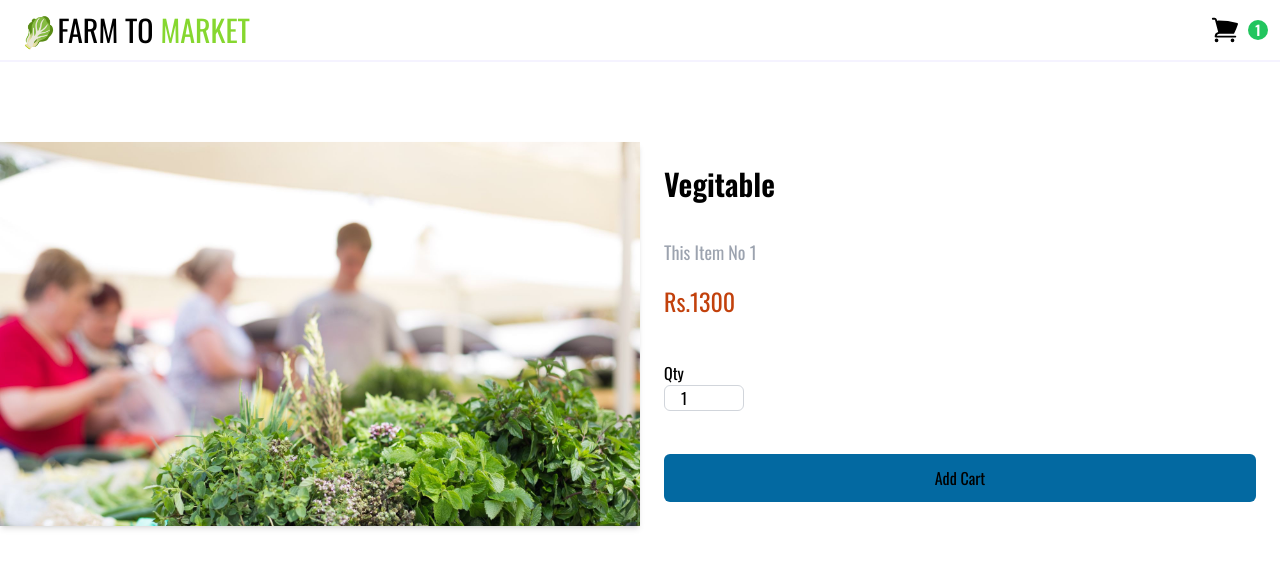
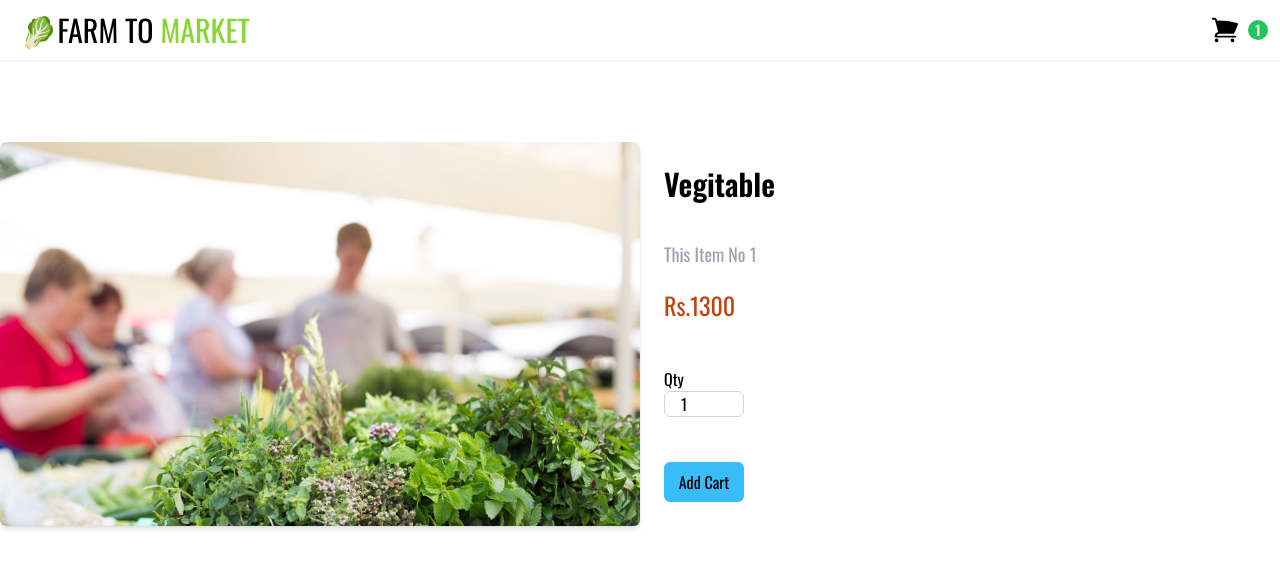
Before and after one commit to LasaX1999/app_farm, a Next.js app: page /details in a window 1280 px wide. Shown: the top 568 px of the page. Built offline with nearby package versions, Linux system fonts and the light colour scheme.

Commit message:
cart button width change

```diff
--- a/app/components/Details.tsx
+++ b/app/components/Details.tsx
@@ -7,7 +7,7 @@ function Details() {
   return (
     <div className="max-w-7xl mx-auto mt-20">
       <div className="grid grid-cols-1 lg:grid-cols-2">
-        <div className="shadow-md relative h-96 overflow-hidden aspect-ratio-1">
+        <div className="shadow-md relative rounded-md h-96 overflow-hidden aspect-ratio-1">
           <Image src={image1} className=" object-cover" alt={"pics"} />
         </div>
 
@@ -25,7 +25,7 @@ function Details() {
             </div>
 
             <div className="mt-6">
-                <button className="w-full bg-sky-700 py-3 rounded-md">Add Cart</button>
+                <button className="w-20 bg-sky-400 py-2 rounded-md">Add Cart</button>
 
             </div>
 
```
